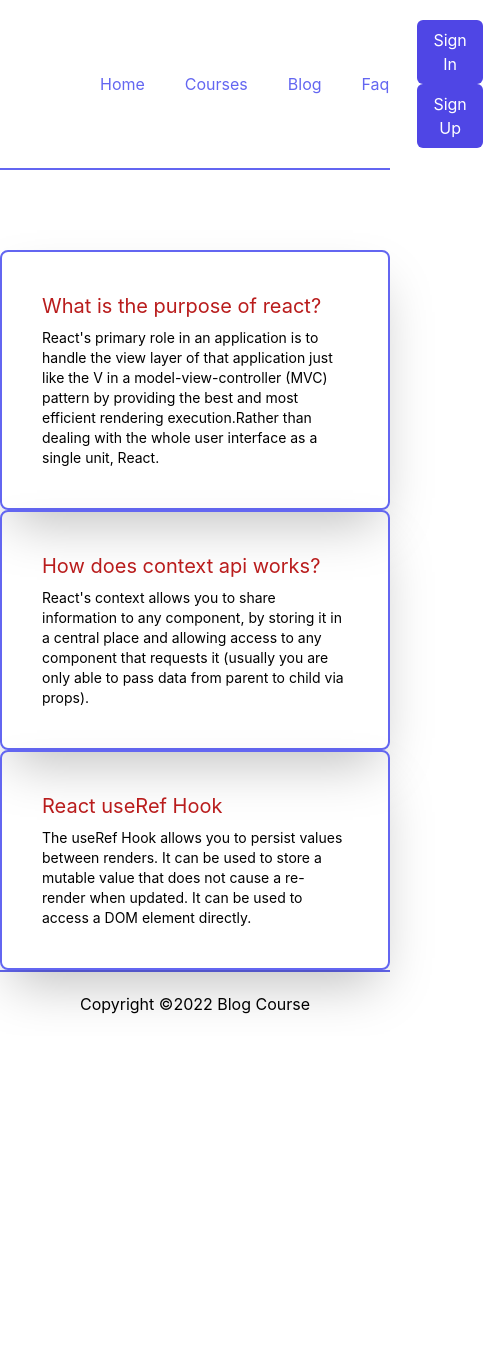
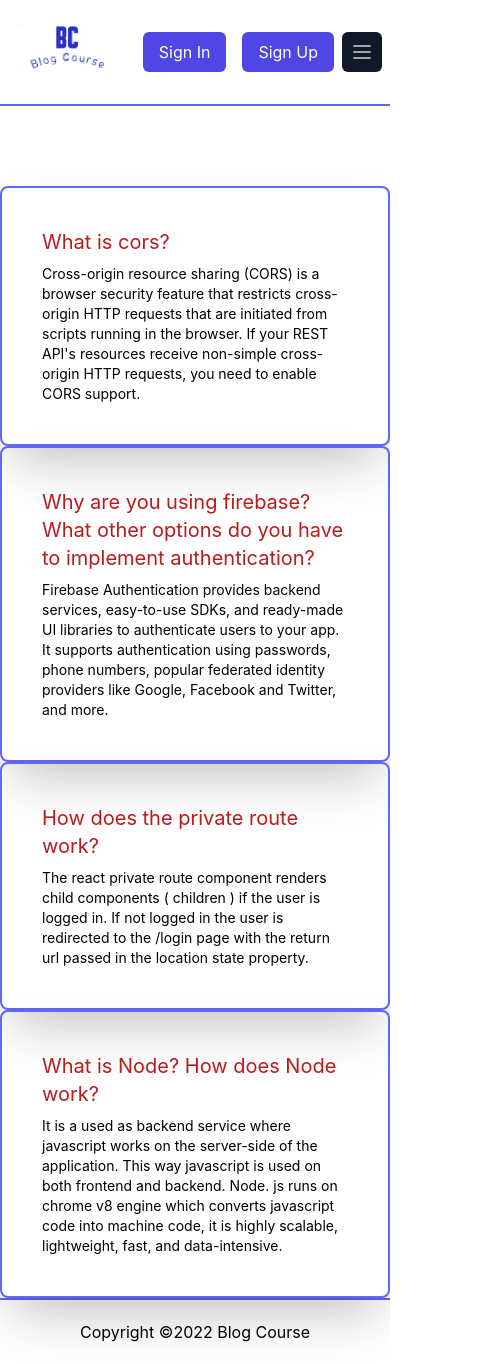
Before and after one commit to smrabiulislam/blog-course-client, a React (Create React App) app: page /blog in a window 390 px wide. Shown: the whole page, 491 px wide, since content can reach past the window. Before the commit the page ends 1036 px from the top, so only its background shows below. Built offline with nearby package versions, Linux system fonts and the light colour scheme.

Commit message:
blog-section-uploaded

```diff
--- a/package.json
+++ b/package.json
@@ -3,6 +3,7 @@
   "version": "0.1.0",
   "private": true,
   "dependencies": {
+    "@headlessui/react": "^1.7.3",
     "@heroicons/react": "^2.0.12",
     "@testing-library/jest-dom": "^5.16.5",
     "@testing-library/react": "^13.4.0",
--- a/src/App.css
+++ b/src/App.css
@@ -32,6 +32,7 @@
   from {
     transform: rotate(0deg);
   }
+
   to {
     transform: rotate(360deg);
   }
--- a/src/components/Blog/Blog.js
+++ b/src/components/Blog/Blog.js
@@ -5,22 +5,29 @@ const Blog = () => {
         <div>
             <div className='mt-20 grid md:grid-cols-3 sm:grid-cols-1'>
                 <div className='md:mx-5 sm:m-5 p-10 rounded-lg shadow-2xl border-2 border-indigo-500 '>
-                    <h1 className='mb-2 text-xl text-left text-red-700'>What is the purpose of react?</h1>
-                    <p className='text-sm text-left'>React's primary role in an application is to handle the view layer of
-                        that application just like the V in a model-view-controller (MVC) pattern by providing
-                        the best and most efficient rendering execution.Rather than dealing with the whole
-                        user interface as a single unit, React.</p>
+                    <h1 className='mb-2 text-xl text-left text-red-700'>What is cors?</h1>
+                    <p className='text-sm text-left'>Cross-origin resource sharing (CORS) is a browser security feature that
+                        restricts cross-origin HTTP requests that are initiated from scripts running in the browser.
+                        If your REST API's resources receive non-simple cross-origin HTTP requests, you need to enable CORS
+                        support.</p>
                 </div>
                 <div className='md:mx-5 sm:m-5 p-10 rounded-lg shadow-2xl border-2 border-indigo-500 '>
-                    <h1 className='mb-2 text-xl text-left text-red-700'>How does context api works?</h1>
-                    <p className='text-sm text-left'>React's context allows you to share information to any component,
-                        by storing it in a central place and allowing access to any component that requests it (usually you
-                        are only able to pass data from parent to child via props).</p>
+                    <h1 className='mb-2 text-xl text-left text-red-700'>Why are you using firebase? What other options do you have to implement authentication?</h1>
+                    <p className='text-sm text-left'>Firebase Authentication provides backend services, easy-to-use SDKs, and ready-made UI
+                        libraries to authenticate users to your app. It supports authentication using passwords, phone numbers,
+                        popular federated identity providers like Google, Facebook and Twitter, and more.</p>
                 </div>
                 <div className='md:mx-5 sm:m-5 p-10 rounded-lg shadow-2xl border-2 border-indigo-500 '>
-                    <h1 className='mb-2 text-xl text-left text-red-700'>React useRef Hook</h1>
-                    <p className='text-sm text-left'>The useRef Hook allows you to persist values between renders. It can be used to store a mutable value that
-                        does not cause a re-render when updated. It can be used to access a DOM element directly.</p>
+                    <h1 className='mb-2 text-xl text-left text-red-700'>How does the private route work?</h1>
+                    <p className='text-sm text-left'>The react private route component renders child components ( children ) if the user is
+                        logged in. If not logged in the user is redirected to the /login page with the return url passed in the
+                        location state property.</p>
+                </div>
+                <div className='md:mx-5 sm:m-5 p-10 rounded-lg shadow-2xl border-2 border-indigo-500 '>
+                    <h1 className='mb-2 text-xl text-left text-red-700'>What is Node? How does Node work?</h1>
+                    <p className='text-sm text-left'>It is a used as backend service where javascript works on the server-side of the application.
+                        This way javascript is used on both frontend and backend. Node. js runs on chrome v8 engine which converts javascript
+                        code into machine code, it is highly scalable, lightweight, fast, and data-intensive.</p>
                 </div>
             </div>
         </div>
--- a/src/components/Faq/Faq.js
+++ b/src/components/Faq/Faq.js
@@ -33,10 +33,12 @@ const Faq = () => {
                             </details>
                             <details className="w-full rounded-lg ring-1 ring-purple-600">
                                 <summary className="px-4 py-6">
-                                    How to install tailwind css in react js ?
+                                    Can I use Tailwind CSS in React?
                                 </summary>
                                 <p className="px-4 py-6 pt-0 ml-4 -mt-4 text-gray-600">
-                                    What are synthetic events in React?
+                                    Tailwind CSS is a utility-first CSS framework which makes it very easy to apply
+                                    great styling to your React web application by choosing from the framework's ready-made
+                                    CSS classes.
                                 </p>
                             </details>
                         </div>
--- a/src/components/Header/Header.js
+++ b/src/components/Header/Header.js
@@ -1,26 +1,100 @@
-import React from 'react';
+import { Transition } from '@headlessui/react';
+import React, { useState } from 'react';
 import { Link } from 'react-router-dom';
 import logo from '../../image/Screenshot_46-removebg-preview.png';
 
 const Header = () => {
+    const [isOpen, setIsOpen] = useState(false);
     return (
-        <div className='px-20 py-5 border-b-2 border-indigo-500'>
-            <nav className=' flex justify-between items-center'>
-                <div>
-                    <Link className='text-lg font-semibold' to='/'><img className='h-12 ' src={logo} /></Link>
+        <div className=' py-5 border-b-2 border-indigo-500'>
+            <nav className="">
+                <div className="max-w-7xl mx-auto px-4 sm:px-6 lg:px-8">
+                    <div className="flex justify-around items-center w-full ">
+                        <div className="flex justify-between items-center w-full">
+                            <div className="flex-shrink-0">
+                                <Link className='text-lg font-semibold' to='/'><img className='h-16 ' src={logo} /></Link>
                             </div>
-                <div>
+                            <div className="hidden md:block">
+                                <div className="ml-10 flex items-baseline space-x-4">
                                     <Link className='text-indigo-500 px-5' to='/'>Home</Link>
                                     <Link className='text-indigo-500 px-5' to='/courses'>Courses</Link>
                                     <Link className='text-indigo-500 px-5' to='/blog'>Blog</Link>
                                     <Link className='text-indigo-500 px-5' to='/faq'>Faq</Link>
-
+                                </div>
                             </div>
                             <div>
                                 <button className='mx-2 bg-indigo-600 hover:bg-violet-600 py-2 px-4 text-white rounded-md'>Sign In</button>
                                 <button className='mx-2 bg-indigo-600 hover:bg-violet-600 py-2 px-4 text-white rounded-md'>Sign Up</button>
 
                             </div>
+                        </div>
+                        <div className="-mr-2 flex md:hidden">
+                            <button
+                                onClick={() => setIsOpen(!isOpen)}
+                                type="button"
+                                className="bg-gray-900 inline-flex items-center justify-center p-2 rounded-md text-gray-400 hover:text-white hover:bg-gray-800 focus:outline-none focus:ring-2 focus:ring-offset-2 focus:ring-offset-gray-800 focus:ring-white"
+                                aria-controls="mobile-menu"
+                                aria-expanded="false"
+                            >
+                                <span className="sr-only">Open main menu</span>
+                                {!isOpen ? (
+                                    <svg
+                                        className="block h-6 w-6"
+                                        xmlns="http://www.w3.org/2000/svg"
+                                        fill="none"
+                                        viewBox="0 0 24 24"
+                                        stroke="currentColor"
+                                        aria-hidden="true"
+                                    >
+                                        <path
+                                            strokeLinecap="round"
+                                            strokeLinejoin="round"
+                                            strokeWidth="2"
+                                            d="M4 6h16M4 12h16M4 18h16"
+                                        />
+                                    </svg>
+                                ) : (
+                                    <svg
+                                        className="block h-6 w-6"
+                                        xmlns="http://www.w3.org/2000/svg"
+                                        fill="none"
+                                        viewBox="0 0 24 24"
+                                        stroke="currentColor"
+                                        aria-hidden="true"
+                                    >
+                                        <path
+                                            strokeLinecap="round"
+                                            strokeLinejoin="round"
+                                            strokeWidth="2"
+                                            d="M6 18L18 6M6 6l12 12"
+                                        />
+                                    </svg>
+                                )}
+                            </button>
+                        </div>
+                    </div>
+                </div>
+
+                <Transition
+                    show={isOpen}
+                    enter="transition ease-out duration-100 transform"
+                    enterFrom="opacity-0 scale-95"
+                    enterTo="opacity-100 scale-100"
+                    leave="transition ease-in duration-75 transform"
+                    leaveFrom="opacity-100 scale-100"
+                    leaveTo="opacity-0 scale-95"
+                >
+                    {(ref) => (
+                        <div className="md:hidden" id="mobile-menu">
+                            <div ref={ref} className="px-2 pt-2 pb-3 space-y-1 sm:px-3">
+                                <Link className="hover:bg-gray-700 text-indigo-500 block px-3 py-2 rounded-md text-base font-medium" to='/'>Home</Link>
+                                <Link className="hover:bg-gray-700 text-indigo-500 block px-3 py-2 rounded-md text-base font-medium" to='/courses'>Courses</Link>
+                                <Link className="hover:bg-gray-700 text-indigo-500 block px-3 py-2 rounded-md text-base font-medium" to='/blog'>Blog</Link>
+                                <Link className="hover:bg-gray-700 text-indigo-500 block px-3 py-2 rounded-md text-base font-medium" to='/faq'>Faq</Link>
+                            </div>
+                        </div>
+                    )}
+                </Transition>
             </nav>
         </div>
     );
```
Also changed, not shown: 1 other file (tests, documents, lock files or other folders). Lines whose indentation alone changed are shown as unchanged.
